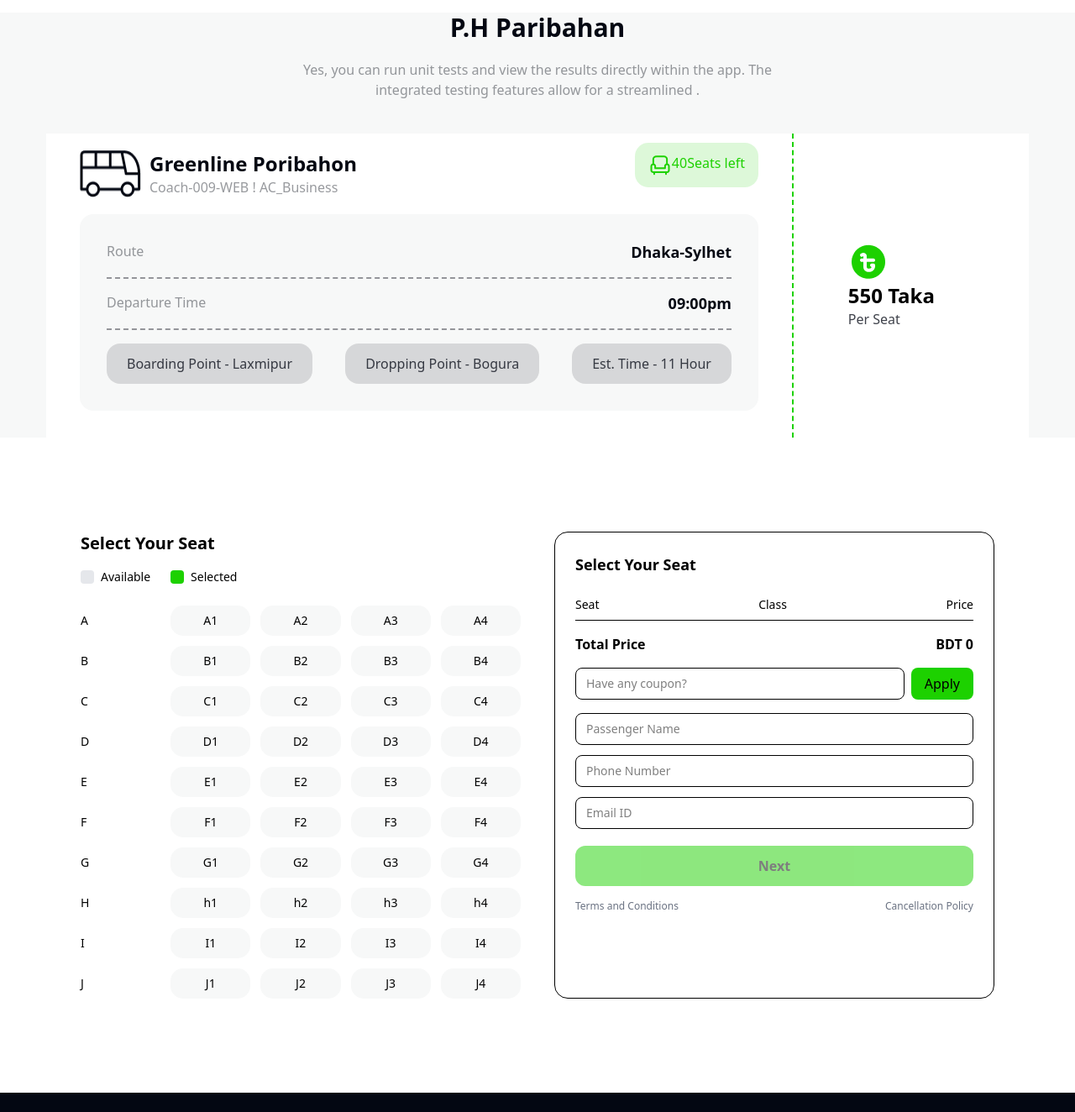
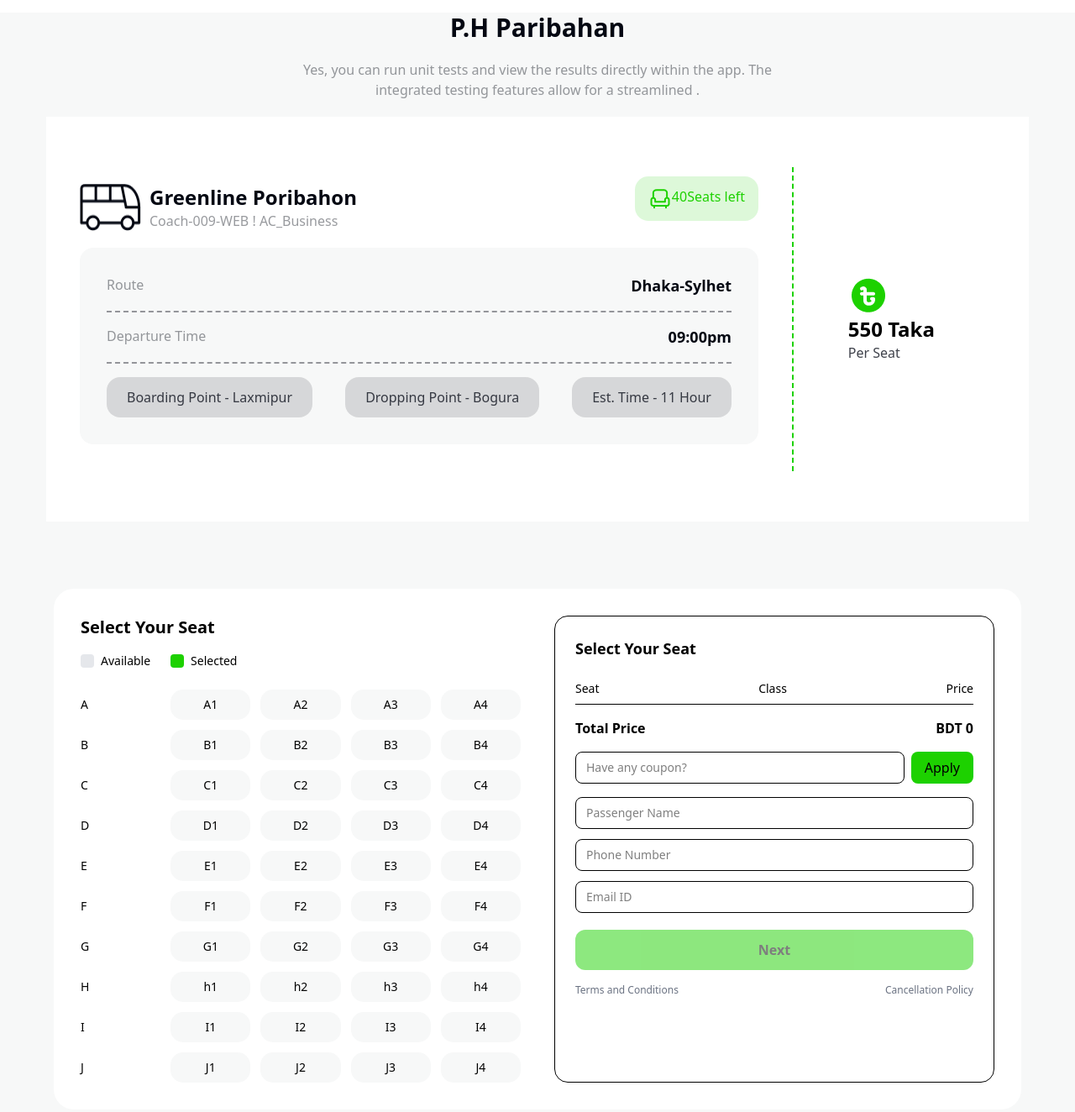
Before and after one commit to shahriar1100/bus-smart-ticketing-main, a plain HTML site: page index.html in a window 1280 px wide. Shown: the part 1300-2624 px from the top of the page at 84% size. Drawn offline with Linux system fonts and the light colour scheme.

Commit message:
add some space and color

```diff
--- a/index.html
+++ b/index.html
@@ -219,7 +219,7 @@
     <!-- offer part end -->
 
     <!-- ticket buy part start -->
-    <section id="ticketBuyPart" class="mt-20 mb-20 bg-[#F7F8F8]">
+    <section id="ticketBuyPart" class="mt-20 pb-20 bg-[#F7F8F8]">
       <div class="containerCustom">
         <div class="titlePart text-center">
           <h2 class="text-3xl font-bold text-textBlack mb-5">P.H Paribahan</h2>
@@ -228,7 +228,7 @@
             app. The integrated testing features allow for a streamlined .
           </p>
         </div>
-        <div class="distance bg-white">
+        <div class="distance bg-white py-5">
           <div class="flex ml-10 mt-10 mb-10 items-center justify-between">
             <div
               class="distanceLeft border-r-2 pr-10 border-dashed border-textParrot"
@@ -314,7 +314,8 @@
     <!-- ticket buy part end -->
 
     <!-- SEAT BUYING start -->
-    <section class="max-w-6xl mx-auto bg-white rounded-3xl p-8 my-20">
+    <section class="bg-[#F7F8F8] pb-20">
+      <div class="max-w-6xl mx-auto rounded-3xl bg-white p-8">
       <div class="grid grid-cols-1 lg:grid-cols-2 gap-10">
         <!-- LEFT SIDE START -->
         <div>
@@ -675,6 +676,7 @@
           </div>
         </div>
       </div>
+    </div>
     </section>
 
     <!-- SEAT BUYING end -->
@@ -730,7 +732,7 @@
     <!-- success modal -->
 
     <!-- footer end -->
-    <footer class="bg-[#030712] text-white mt-20">
+    <footer class="bg-[#030712] text-white">
       <div class="max-w-7xl mx-auto px-6 py-16">
         <!-- TOP -->
         <div class="grid grid-cols-1 lg:grid-cols-2 gap-10 items-center">
```
Also changed, not shown: src/output.css.
